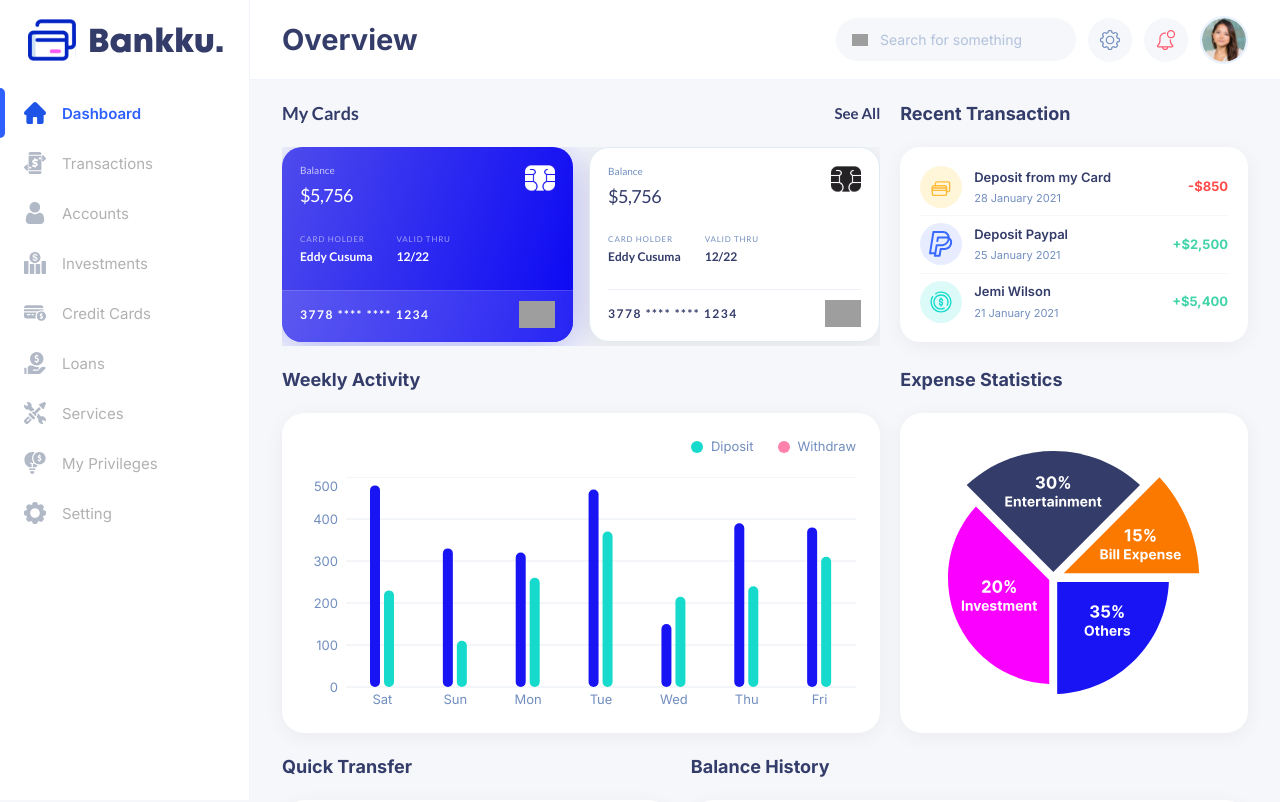
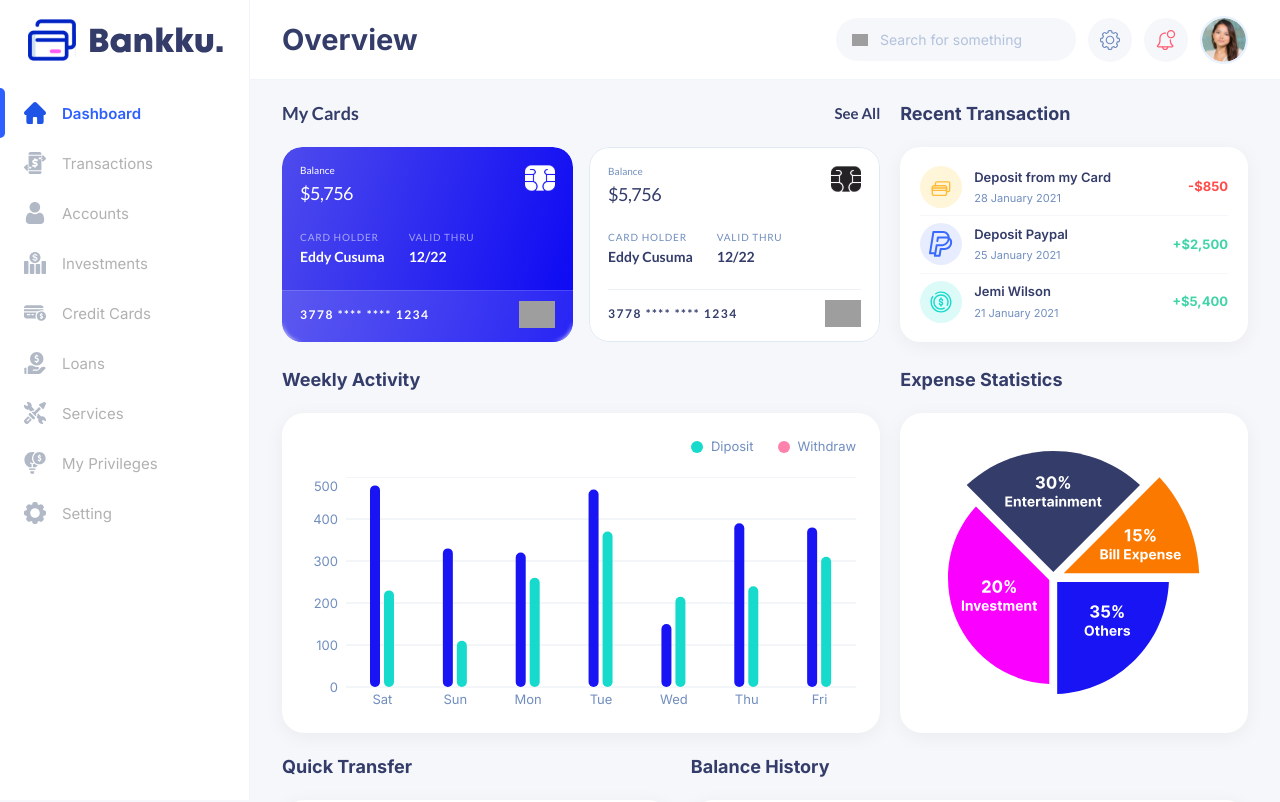
Before and after one commit to arbyardnsyh/magang-dashboard-arby, a React (Vite) app: page / in a window 1280 px wide. Shown: the top 802 px of the page. Built offline with nearby package versions, Linux system fonts and the light colour scheme; grey boxes are pictures that could not be loaded.

Commit message:
memperbaiki tampilan MyCards

```diff
--- a/src/components/dashboard/MyCards.jsx
+++ b/src/components/dashboard/MyCards.jsx
@@ -13,12 +13,7 @@ const injectedStyles = `
     min-width: 0;
     height: 195px;
     border-radius: 20px;
-  }
-  .credit-card-wrap--dark {
-    filter: drop-shadow(0 6px 20px rgba(24,20,243,0.30));
-  }
-  .credit-card-wrap--light {
-    filter: drop-shadow(0 4px 14px rgba(0,0,0,0.09));
+    overflow: hidden;
   }
   @media (max-width: 680px) {
     .credit-card-wrap { height: 160px !important; }
@@ -41,15 +36,14 @@ const styles = {
     flexDirection: "column",
     justifyContent: "space-between",
     position: "relative",
-    overflow: "hidden",
     boxSizing: "border-box",
   }),
 
   labelText: (dark) => ({
     fontSize: "10px",
     fontWeight: 400,
-    margin: "0 0 4px",
-    color: dark ? "rgba(255,255,255,0.7)" : "#718EBF",
+    margin: "0 0 2px",
+    color: dark ? "#FFFFFF" : "#718EBF",
     fontFamily: "'Lato','Inter','Segoe UI',Arial,sans-serif",
   }),
 
@@ -63,8 +57,8 @@ const styles = {
   }),
 
   metaLabel: (dark) => ({
-    fontSize: "8px",
-    margin: "0 0 3px",
+    fontSize: "10px",
+    margin: "0 0 1px",
     color: dark ? "rgba(255,255,255,0.55)" : "#718EBF",
     fontFamily: "'Lato','Inter','Segoe UI',Arial,sans-serif",
     fontWeight: 400,
@@ -73,7 +67,7 @@ const styles = {
   }),
 
   metaValue: (dark) => ({
-    fontSize: "12px",
+    fontSize: "14px",
     fontWeight: 600,
     margin: 0,
     color: dark ? "#FFFFFF" : "#343C6A",
@@ -163,7 +157,7 @@ function CreditCard({ dark, balance, holder, validThru, cardNumber }) {
     <>
       <style>{injectedStyles}</style>
 
-      <div className={`credit-card-wrap ${dark ? "credit-card-wrap--dark" : "credit-card-wrap--light"}`}>
+      <div className="credit-card-wrap">
         <div style={styles.cardInner(dark)}>
 
           {/* Bagian atas: saldo & ikon */}
```
